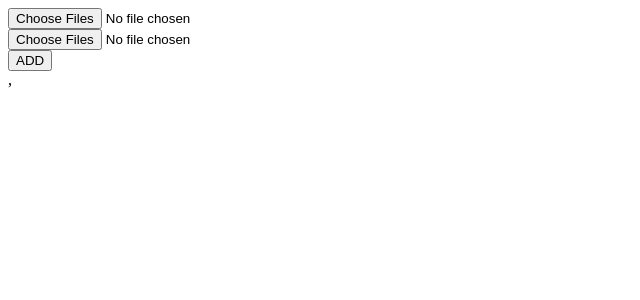
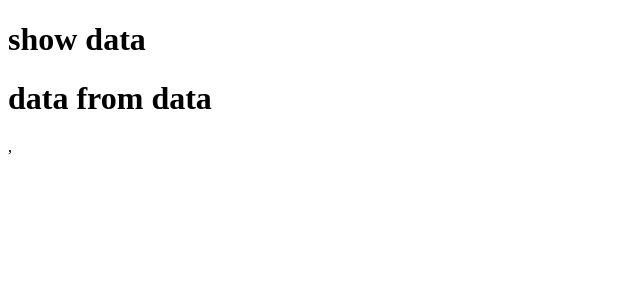
Before and after one commit to HarshalTe/mainviterepo, a React (Vite) app: page / in a window 1280 px wide. Shown: the top 300 px of the page, without its empty margins (0-640 px from the left). Built offline with nearby package versions, Linux system fonts and the light colour scheme.

Commit message:
usecontext

```diff
--- /dev/null
+++ b/src/CONTEXT/Createcontext.jsx
@@ -0,0 +1,3 @@
+import { createContext } from "react";
+
+export const create = createContext();
--- /dev/null
+++ b/src/CONTEXT/Data.jsx
@@ -0,0 +1,13 @@
+import { useContext, useEffect } from "react";
+import { create } from "./Createcontext";
+
+const Data = ()=>{
+   const {d,setd}  = useContext(create);
+   useEffect(()=>{setd("data from data")},[])
+    return(
+        <div>
+
+        </div>
+    );
+}
+export default Data;
--- /dev/null
+++ b/src/CONTEXT/Dataprovider.jsx
@@ -0,0 +1,13 @@
+import { useState } from "react";
+import { create } from "./Createcontext"
+const Dataprovider = ({ children }) => {
+    const [d, setd] = useState();
+    return (
+
+
+        <create.Provider value={{ d, setd }}>
+            {children}
+        </create.Provider>
+    );
+}
+export default Dataprovider;
--- a/src/Hmain.jsx
+++ b/src/Hmain.jsx
@@ -19,6 +19,9 @@ import MultipleCheckboxFormik from './Pages/MultipleCheckboxFormik';
 import Again from './Pages/Again';
 import Cos2 from './Pages/Cos2'
 import File9 from './File9';
+import Show111 from './Show';
+import Data from './CONTEXT/Data';
+
 
 
 
@@ -27,7 +30,7 @@ const Hmain = ()=>{
         <div>
               {/* <MultiArrayForm/>
               <Full/> */}
-              <File9/>
+              {/* <File9/> */}
               {/* <Again/> */}
               {/* <Cos2/> */}
               {/* <MultipleCheckboxFormik/> */}
@@ -44,6 +47,9 @@ const Hmain = ()=>{
             {/* <Array1/> */}
             {/* <ScrollExample/> */}
             {/* <AllInputComponent/> */}
+            <Show111/>
+            <Data/>
+
 
         </div>
     )
--- /dev/null
+++ b/src/Show.jsx
@@ -0,0 +1,14 @@
+import { useContext } from "react";
+import { create } from "./CONTEXT/Createcontext";
+
+const Show111 = ()=>{
+    const {d} = useContext(create);
+
+    return(
+        <div>
+            <h1>show data</h1>
+             <h1>{d}</h1>
+        </div>
+    );
+}
+export default Show111;
--- a/src/main.jsx
+++ b/src/main.jsx
@@ -4,11 +4,21 @@ import App from './App.jsx'
 import Hmain from './Hmain.jsx'
 import { Provider } from 'react-redux'
 import store from './Redux/store'
+import Dataprovider from './CONTEXT/Dataprovider.jsx'
+
 createRoot(document.getElementById('root')).render(
 
     <Provider store={store} >
         <StrictMode>
-      <Hmain/>
+          <Dataprovider>
+
+               <Hmain/>
+
+
+          </Dataprovider>
+
+
+
     {/* <App /> */}
      </StrictMode>,
     </Provider>
```
